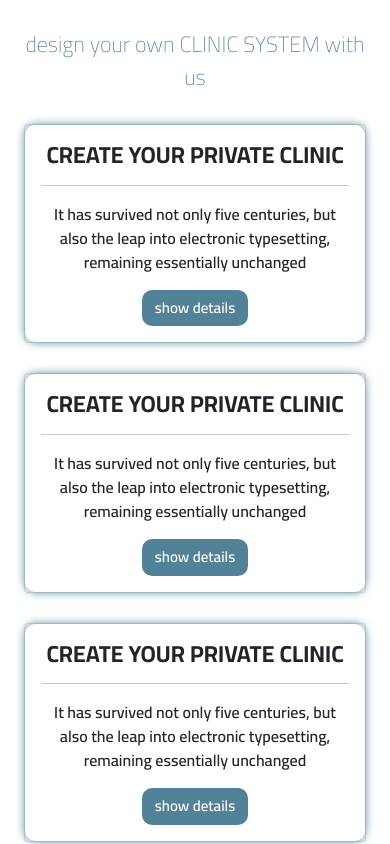
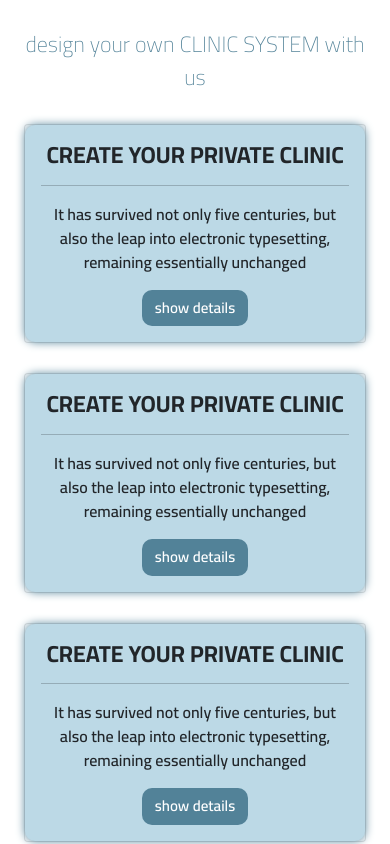
Before and after one commit to a-hassanein/Clinic-System, a React (Create React App) app: page / in a window 390 px wide. Shown: the part 1105-1949 px from the top of the page. Built offline with nearby package versions, Linux system fonts and the light colour scheme.

Commit message:
new edit responsive on services

```diff
--- a/src/Style/styleservices.css
+++ b/src/Style/styleservices.css
@@ -44,7 +44,10 @@ body{
 #card_services{
 
     border-radius: 10px;
-    box-shadow: 0px 0px 10px 0px var(--first_color)
+    background-color: var(--second_color);
+    box-shadow: 0px 0px 10px 0px var(--first_color);
+
+
 }
 #btn_services{
     background-color: var(--first_color);
```
